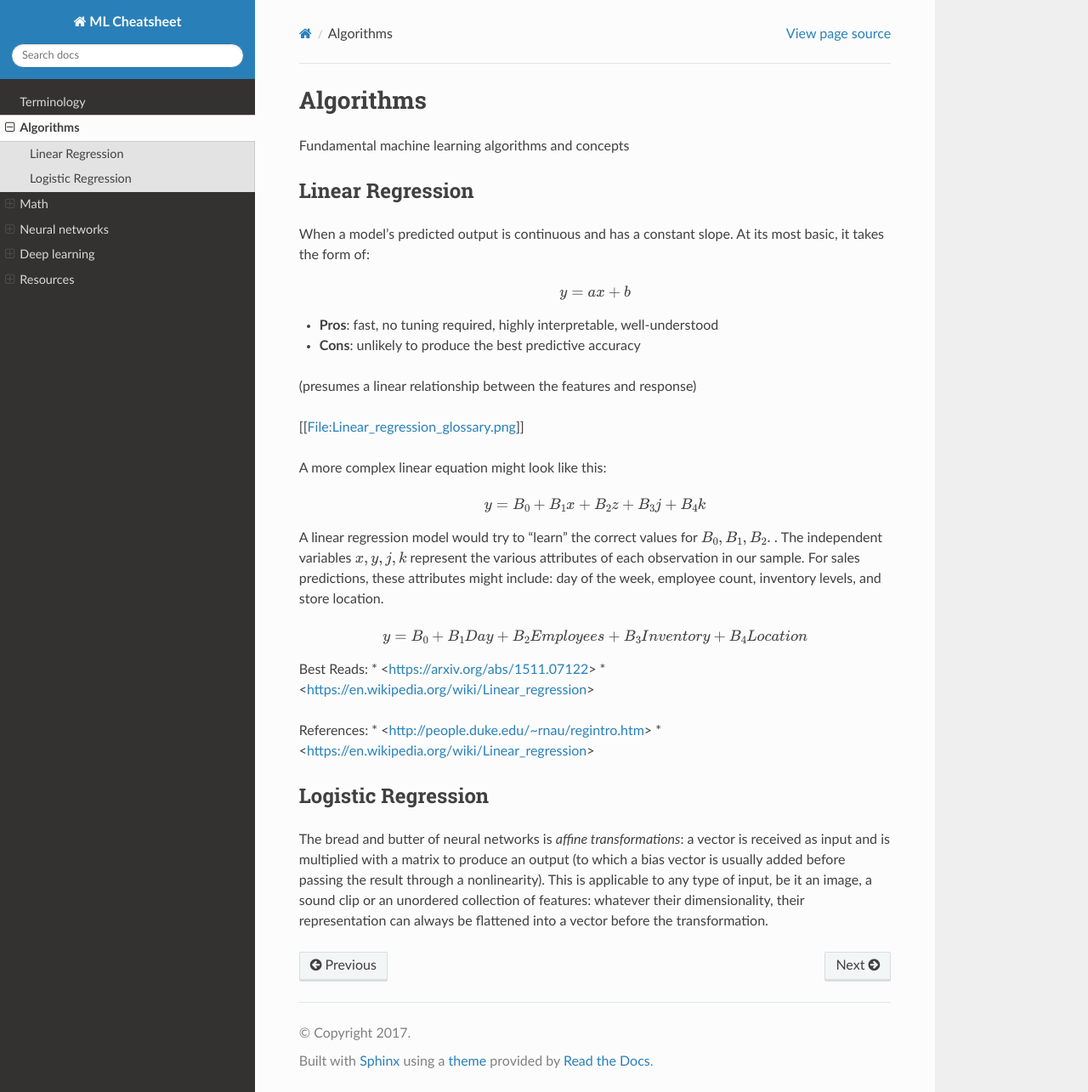
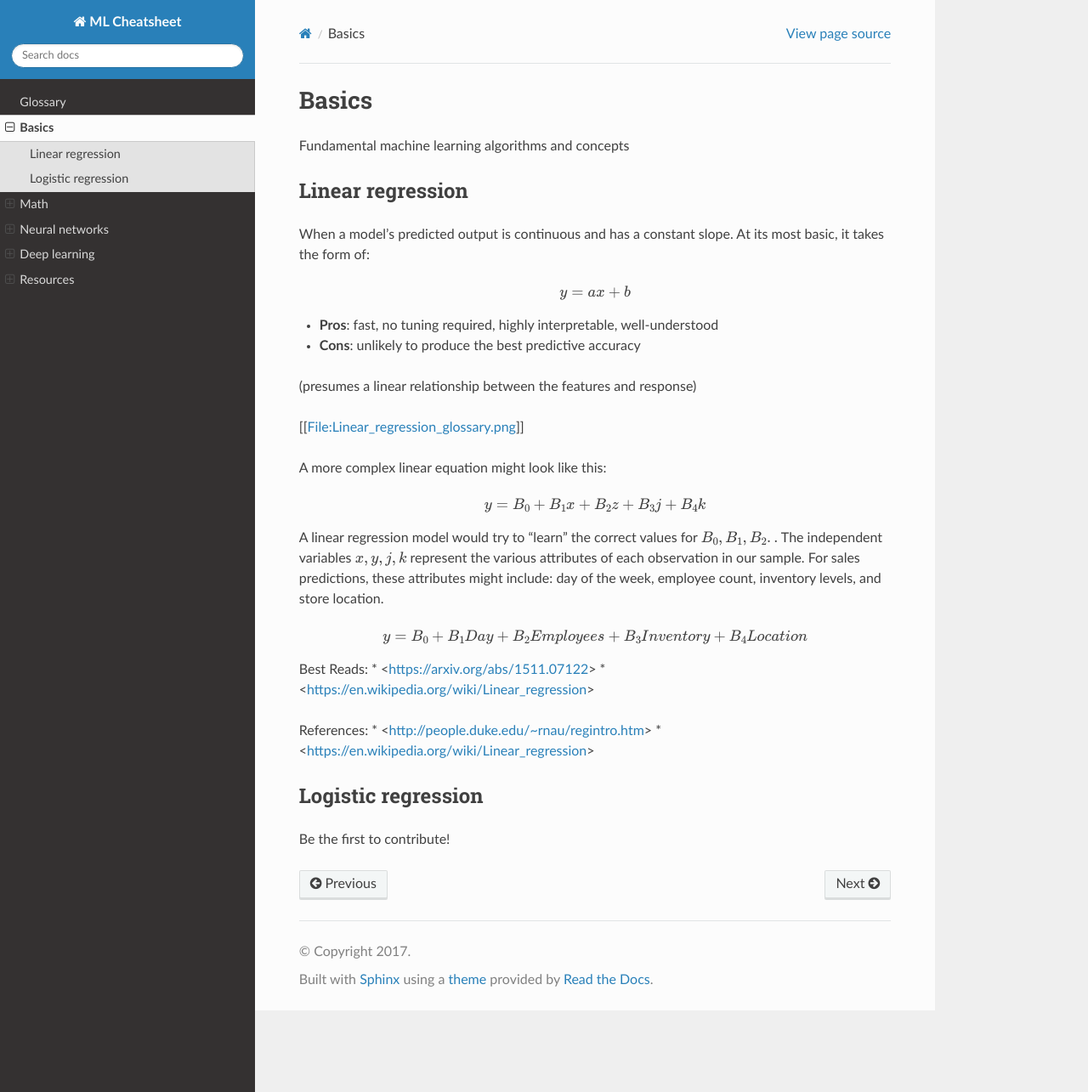
Before and after one commit to bfortuner/ml-glossary, a Sphinx documentation site: the page built from docs/basics.rst, in a window 1280 px wide and 1285 px high. Shown: the whole window at 85% size. Built offline with Sphinx 7.4.7 and the Read the Docs theme 2.0.0, drawn with Linux system fonts in a browser that asks for light colours.

Commit message:
reorganized files and ToC

```diff
--- a/docs/algorithms.rst
+++ b/docs/basics.rst
@@ -1,17 +1,14 @@
-.. _algorithms:
+.. _basics:
 
-===============================
-Algorithms
-===============================
-
-.. toctree::
-  :maxdepth: 1
+======
+Basics
+======
 
 Fundamental machine learning algorithms and concepts
 
 
-Linear Regression
-===================
+Linear regression
+=================
 
 When a model's predicted output is continuous and has a constant slope.
 At its most basic, it takes the form of:
@@ -52,13 +49,7 @@ References:
 * <https://en.wikipedia.org/wiki/Linear_regression>
 
 
-Logistic Regression
+Logistic regression
 ===================
 
-The bread and butter of neural networks is *affine transformations*: a
-vector is received as input and is multiplied with a matrix to produce an
-output (to which a bias vector is usually added before passing the result
-through a nonlinearity). This is applicable to any type of input, be it an
-image, a sound clip or an unordered collection of features: whatever their
-dimensionality, their representation can always be flattened into a vector
-before the transformation.
+Be the first to contribute!
--- a/docs/terms.rst
+++ b/docs/glossary.rst
@@ -1,8 +1,8 @@
-.. _terms:
+.. _glossary:
 
-===========
-Terminology
-===========
+========
+Glossary
+========
 
 Definitions of common machine learning terms
 
--- a/docs/index.rst
+++ b/docs/index.rst
@@ -13,8 +13,8 @@ Topics
 .. toctree::
   :maxdepth: 2
 
-  terms
-  algorithms
+  glossary
+  basics
   math
   nn
   deep_learning
@@ -23,7 +23,7 @@ Topics
 Contributing
 ============
 
-Join the team! Check out our `github <http://github.com/bfortuner/ml-glossary/>`_ for more information.
+Join the team! Check out our `github <http://github.com/bfortuner/ml-cheatsheet/>`_ for more information.
 
 Indices and tables
 ==================
--- a/docs/resources.rst
+++ b/docs/resources.rst
@@ -30,7 +30,7 @@ Papers
 
 Be the first to contribute!
 
-Libraries and Frameworks
+Libraries and frameworks
 ========================
 
 Be the first to contribute!
```
Also changed, not shown: docs/activation_functions.rst (added, +44 -0 lines), docs/loss_functions.rst (added, +54 -0 lines), docs/nn.rst (+11 -40 lines), docs/nn_concepts.rst (added, +30 -0 lines), docs/optimizers.rst (added, +52 -0 lines).
